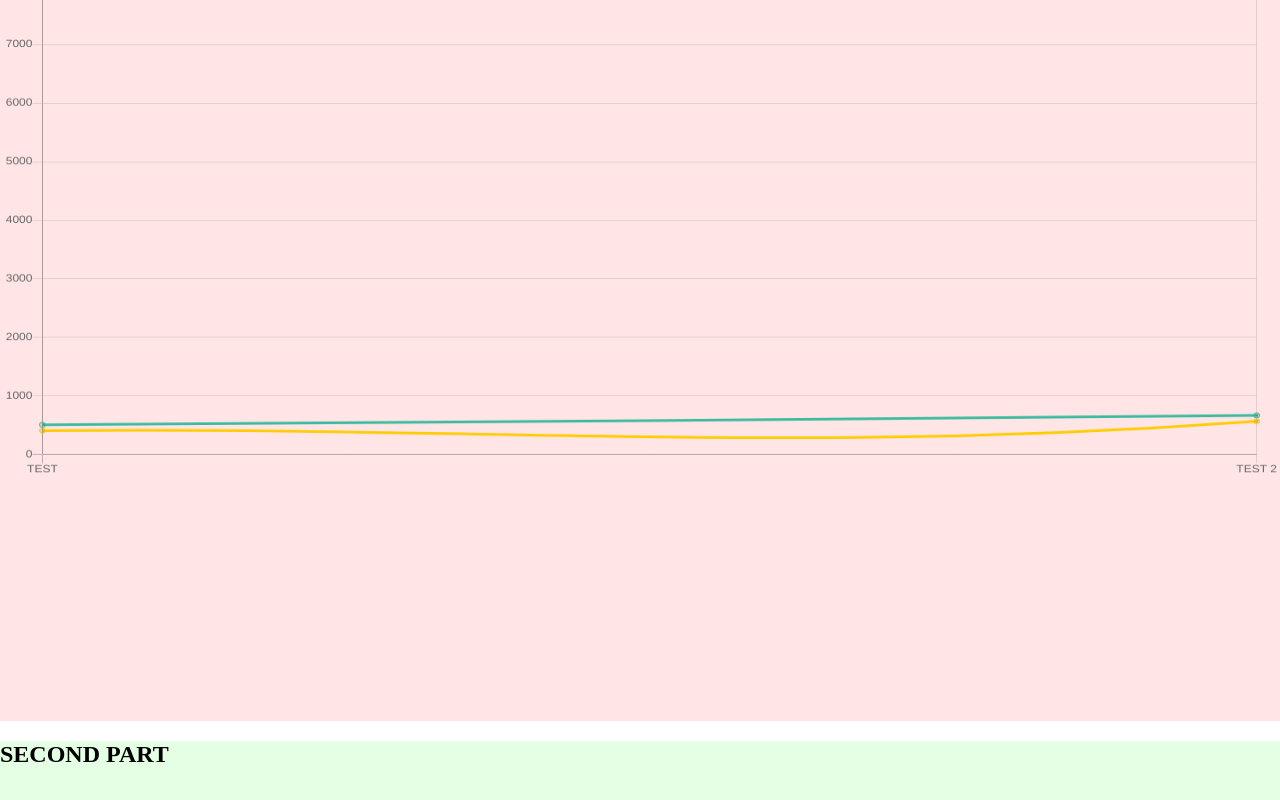
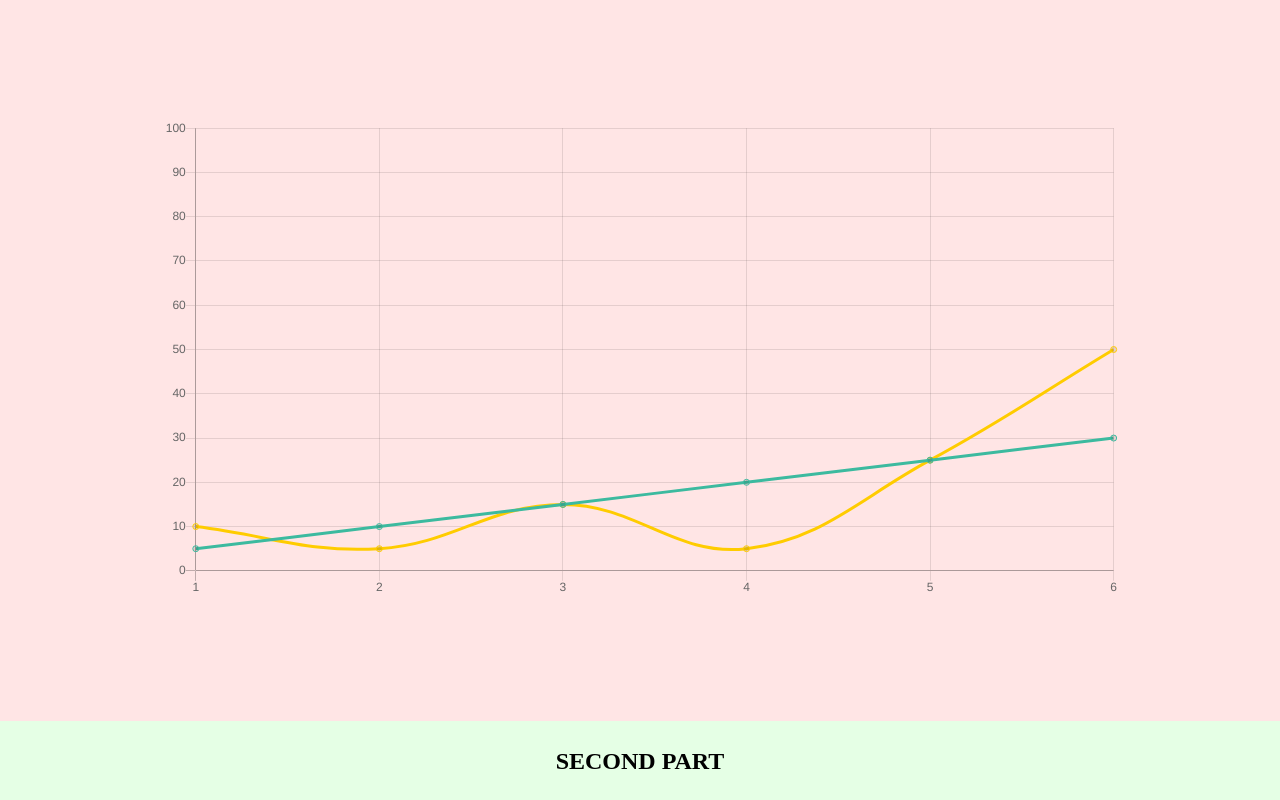
Before and after one commit to Izulia/C02Citizen, an Angular app: page / in a window 1280 px wide. Shown: the part 880-1680 px from the top of the page. Built offline with nearby package versions, Linux system fonts and the light colour scheme.

Commit message:
add pie chart to page

```diff
--- a/src/app/charts/charts.component.html
+++ b/src/app/charts/charts.component.html
@@ -25,13 +25,22 @@
   <div class="titlePart">
     <h2 id="firstTitle">FIRST PART</h2>
   </div>
-  <canvas id="canvas">{{ chart }}</canvas>
+  <div class="canvasPart">
+    <canvas id="firstCanvas">{{ firstChart }}</canvas>
+  </div>
 </div>
 
 <div #second id="second" class="secondPart">
-  <h2>SECOND PART</h2>
+  <div class="titlePart">
+    <h2>SECOND PART</h2>
+  </div>
+  <div class="canvasPart">
+    <canvas id="secondCanvas">{{ secondChart }}</canvas>
+  </div>
 </div>
 
 <div #third id="third" class="thirdPart">
-  <h2>THIRD PART</h2>
+  <div class="titlePart">
+    <h2>THIRD PART</h2>
+  </div>
 </div>
--- a/src/app/charts/charts.component.scss
+++ b/src/app/charts/charts.component.scss
@@ -51,6 +51,7 @@
       list-style: none;
 
       button {
+        cursor: pointer;
         border-radius: 50%;
         width: 15px;
         height: 15px;
@@ -78,14 +79,25 @@
     align-items: center;
     justify-content: center;
 
+    height: 10%;
+
     h2 {
       width: fit-content;
       margin: 0;
     }
   }
 
-  canvas {
-    max-height: 70%;
+  .canvasPart {
+    display: flex;
+    align-items: center;
+    justify-content: center;
+
+    height: 90%;
+
+    canvas {
+      max-height: 90%;
+      max-width: 75%;
+    }
   }
 }
 
--- a/src/app/charts/charts.component.ts
+++ b/src/app/charts/charts.component.ts
@@ -1,8 +1,9 @@
 import {Component, HostListener, OnInit} from '@angular/core';
-import {DataService} from "../data.service";
+import {DataService} from '../data.service';
 import {Chart} from 'chart.js';
-import {split} from "ts-node";
-import {forEach} from "@angular/router/src/utils/collection";
+import {split} from 'ts-node';
+import {forEach} from '@angular/router/src/utils/collection';
+import {DrawService} from '../draw.service';
 
 @Component({
   selector: 'app-charts',
@@ -11,53 +12,24 @@ import {forEach} from "@angular/router/src/utils/collection";
 })
 export class ChartsComponent implements OnInit {
 
-  chart: Chart;
+  firstCanvas: Chart;
+  secondCanvas: Chart;
   id = 'header';
-  alphabet = ["a", "b", "c", "d", "e", "f", "g", "h", "i", "j", "k", "l", "m", "n", "o", "p", "q", "r", "s", "t", "u", "v", "w", "x", "y", "z"];
 
-  constructor(private _data: DataService) {
+  constructor(private _data: DataService, private _draw: DrawService) {
   }
 
   ngOnInit() {
-    this.chart = new Chart('canvas', {
-      type: 'line',
-      data: {
-        labels: ['TEST', 'TEST 2'],
-        datasets: [
-          {
-            data: [510, 670, 950],
-            borderColor: "#3cba9f",
-            fill: false
-          },
-          {
-            data: [410, 570, 9000],
-            borderColor: "#ffcc00",
-            fill: false
-          },
-        ]
-      },
-      options: {
-        legend: {
-          display: false
-        },
-        scales: {
-          xAxes: [{
-            display: true
-          }],
-          yAxes: [{
-            display: true
-          }],
-        }
-      },
-    });
+    this.firstCanvas = this._draw.draw('firstCanvas', 'line', '');
+    this.secondCanvas = this._draw.draw('secondCanvas','pie', '');
   }
 
   scroll(el) {
     el.scrollIntoView({block: 'start', behavior: 'smooth'});
   }
 
-  @HostListener("window:scroll", [])
-  onScroll(): void {
+  @HostListener('window:scroll', [])
+  onScroll(event: Event): void {
     let first = document.getElementById('first');
     let second = document.getElementById('second');
     let third = document.getElementById('third');
@@ -88,8 +60,6 @@ export class ChartsComponent implements OnInit {
       firstBtn.classList.add('active');
       secondBtn.classList.remove('active');
       thirdBtn.classList.remove('active');
-
-      this.animateTitle(firstTitle);
     }
     else {
       headerBtn.classList.add('active');
@@ -98,18 +68,4 @@ export class ChartsComponent implements OnInit {
       thirdBtn.classList.remove('active');
     }
   }
-
-  animateTitle(el) {
-    let textContent = el.textContent;
-    let newText = '';
-
-    let arrayText = textContent.split('');
-
-    arrayText.forEach(function (value, index) {
-
-    });
-
-
-    el.textContent = newText;
-  }
 }
--- a/src/app/data.service.ts
+++ b/src/app/data.service.ts
@@ -1,9 +1,10 @@
-import { Injectable } from '@angular/core';
+import {Injectable} from '@angular/core';
 
 @Injectable({
   providedIn: 'root'
 })
 export class DataService {
 
-  constructor() { }
+  constructor() {
+  }
 }
--- /dev/null
+++ b/src/app/draw.service.ts
@@ -0,0 +1,88 @@
+import {Injectable} from '@angular/core';
+import {Chart} from 'chart.js';
+
+@Injectable({
+  providedIn: 'root'
+})
+export class DrawService {
+
+  constructor() {
+  }
+
+  draw(idCanvas, type, data) {
+    let chart: Chart;
+
+    switch (type) {
+      case 'line':
+        chart = this.line(idCanvas, data);
+        break;
+      case 'pie':
+        chart = this.pie(idCanvas, data);
+        break;
+      default :
+        chart = this.line(idCanvas, data);
+        break;
+    }
+
+    return chart;
+  }
+
+  line(idCanvas, data) {
+    return new Chart(idCanvas, {
+      type: 'line',
+      data: {
+        labels: ['1', '2', '3', '4', '5', '6'],
+        datasets: [
+          {
+            data: [5, 10, 15, 20, 25, 30],
+            borderColor: '#3cba9f',
+            fill: false
+          },
+          {
+            data: [10, 5, 15, 5, 25, 50],
+            borderColor: '#ffcc00',
+            fill: false
+          },
+        ]
+      },
+      options: {
+        legend: {
+          display: false
+        },
+        scales: {
+          xAxes: [{
+            display: true,
+            ticks: {
+              beginAtZero: true,
+              max: 100
+            }
+          }],
+          yAxes: [{
+            display: true,
+            ticks: {
+              beginAtZero: true,
+              max: 100
+            }
+          }]
+        },
+      },
+    });
+  }
+
+  pie(idCanvas, data) {
+    return new Chart(idCanvas, {
+      type: 'pie',
+      data: {
+        labels: ['1', '2', '3', '4', '5', '6'],
+        datasets: [
+          {
+            data: [5, 10, 15, 20, 25, 30],
+            borderColor: '#333333',
+            backgroundColor: ['#ff6666', '#66ff66', '#6666ff', '#ffff66', '#66ffff', '#ff66ff'],
+            fill: false
+          },
+        ]
+      },
+    });
+  }
+}
--- a/src/styles.scss
+++ b/src/styles.scss
@@ -3,11 +3,9 @@ body {
   margin: 0;
 }
 
-/*
 body::-webkit-scrollbar {
   width: 0;
 }
-*/
 
 app-charts {
   scroll-behavior: smooth;
```
Also changed, not shown: 1 other file (tests, documents, lock files or other folders).
